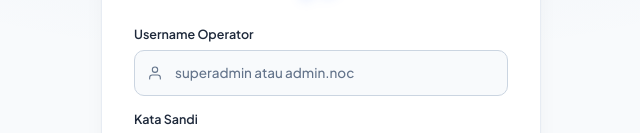
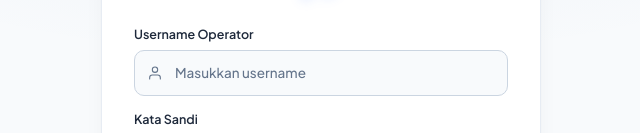
Before and after one commit to Rafsy11/LT, a Next.js app in the folder apps/web/: page /login in a window 1280 px wide. Shown: the part 243-376 px from the top of the page, without its empty margins (314-954 px from the left). Built offline with nearby package versions, Linux system fonts and the light colour scheme.

Commit message:
fix(auth): replace privileged username hint placeholder on web login

```diff
--- a/apps/web/src/features/auth/components/login-view.tsx
+++ b/apps/web/src/features/auth/components/login-view.tsx
@@ -129,7 +129,7 @@ export function LoginView() {
                   required
                   aria-invalid={Boolean(fieldErrors.username)}
                   aria-describedby={fieldErrors.username ? 'auth-username-error' : undefined}
-                  placeholder="superadmin atau admin.noc"
+                  placeholder="Masukkan username"
                   value={username}
                   onChange={(e) => setUsername(e.target.value)}
                   className={`auth-input ${fieldErrors.username ? 'ui-input-invalid' : ''}`}
```
